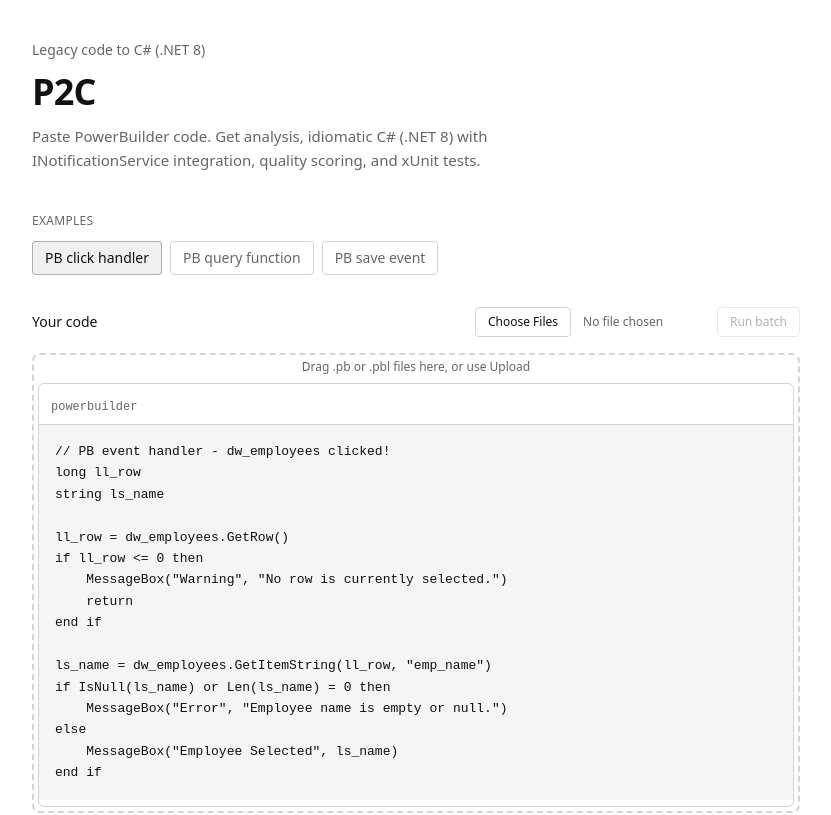
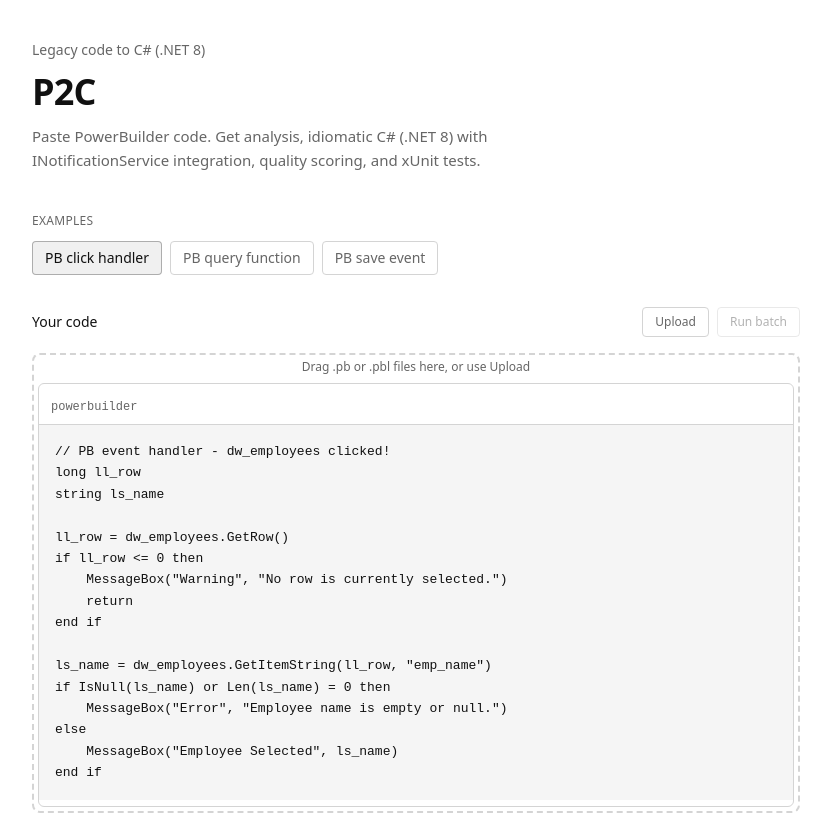
Before and after one commit to pravinireri/P2C, a Next.js app: page / in a window 1280 px wide. Shown: the top 815 px of the page, without its empty margins (224-1055 px from the left). Built offline with nearby package versions, Linux system fonts and the light colour scheme.

Commit message:
refactor file input

```diff
--- a/app/page.tsx
+++ b/app/page.tsx
@@ -961,15 +961,18 @@
                 Your code
               </label>
               <div className="flex flex-wrap items-center justify-end gap-2">
-                <input
+                <label
+                  className="rounded-md border border-border px-3 py-1.5 text-xs text-muted-foreground transition hover:border-foreground hover:text-foreground"
+                >Upload<input
                     type="file"
                     multiple
                     accept=".pb,.pbl"
                     onChange={handlePbFilesChange}
                     disabled={isBlocked}
                     aria-label="Upload .pb or .pbl files, up to 10 at once. One file loads into the editor; several queue for Run batch."
-                  className="block text-xs text-muted-foreground file:mr-3 file:rounded-md file:border file:border-border file:bg-background file:px-3 file:py-1.5 file:text-xs file:text-foreground disabled:opacity-60"
+                    className="sr-only"
                   />
+                </label>
                 <button
                   type="button"
                   onClick={handleBatchRun}
```
Lines whose indentation alone changed are shown as unchanged.
